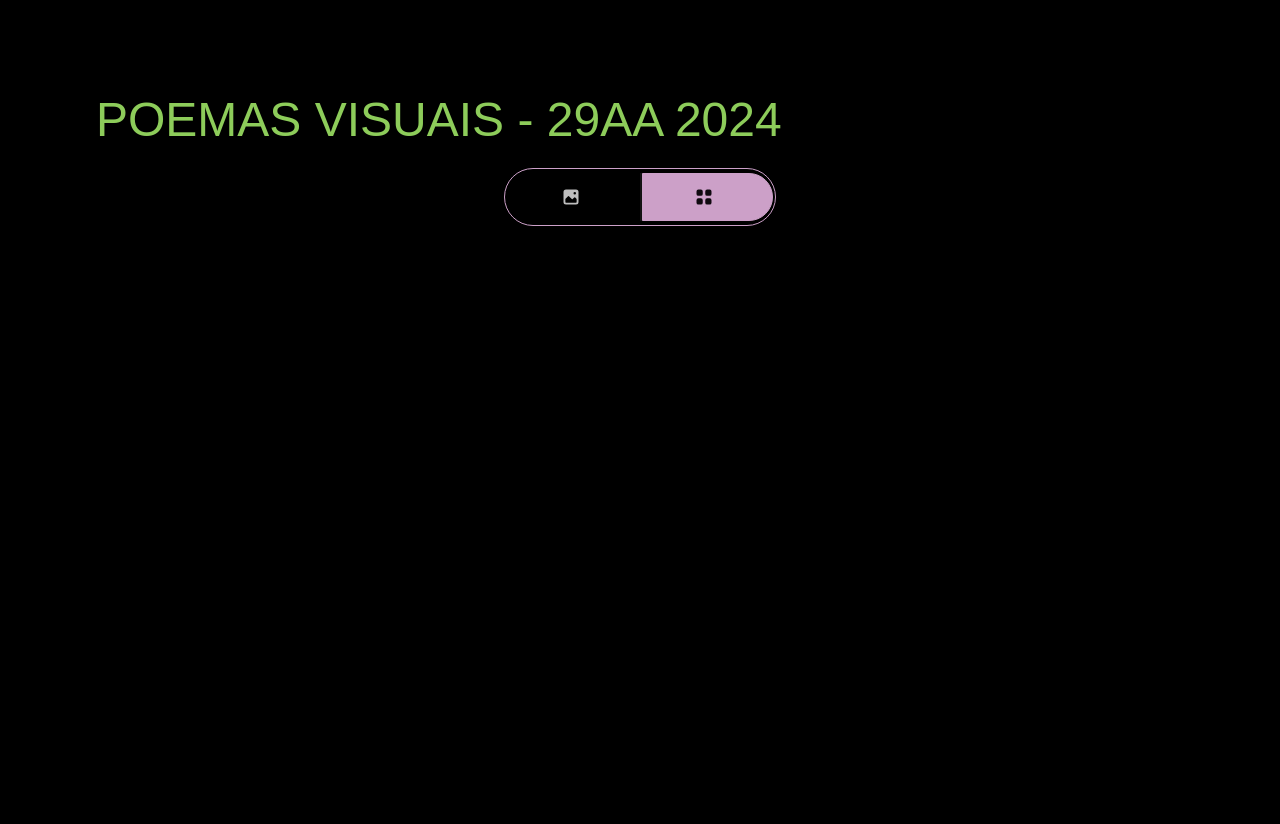
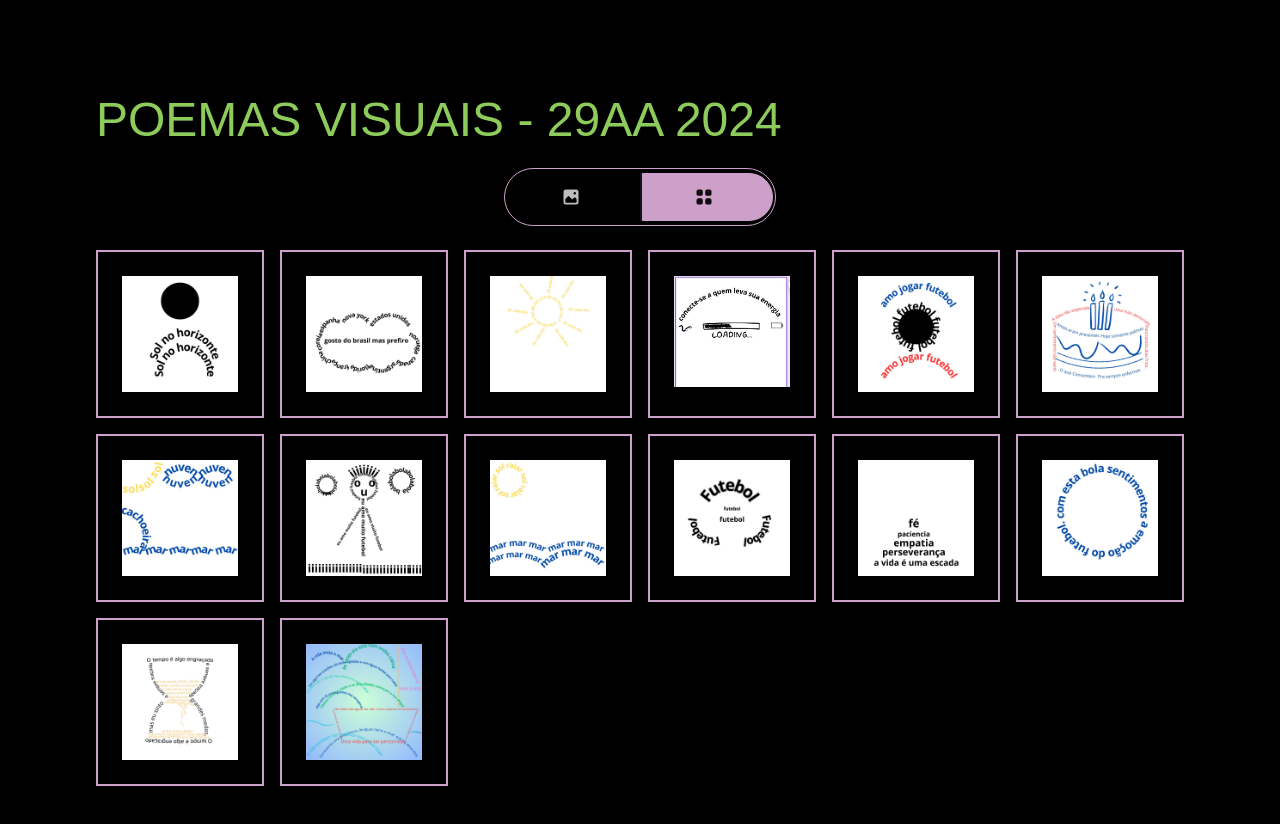
Before and after one commit to TakashiNishii/poemasvisuais29AA, a Next.js app: page / in a window 1280 px wide. Both pictures are taken after a click on the button 707 px from the left and 197 px from the top of the page. Shown: the top 824 px of the page. Before the commit the page ends 800 px from the top, so only its background shows below. Built offline with nearby package versions, Linux system fonts and the light colour scheme; a web font is replaced by a local one.

Commit message:
:art: Grid view

```diff
--- a/app/components/PoemasList.tsx
+++ b/app/components/PoemasList.tsx
@@ -4,6 +4,7 @@ import { useState } from "react"
 import PoemasListCarousel from "./PoemasListCarousel"
 import { TypeView } from "../enum/TypeView"
 import TypeViewButton from "./TypeViewButton"
+import PoemasListGrid from "./PoemasListGrid"
 
 const PoemasList = () => {
   const [typeView, setTypeView] = useState(TypeView.carousel) // ['carousel', 'grid']
@@ -13,7 +14,7 @@ const PoemasList = () => {
       {typeView === TypeView.carousel ?
         <PoemasListCarousel />
         :
-        <></>
+        <PoemasListGrid />
       }
     </>
 
--- /dev/null
+++ b/app/components/PoemasListGrid.tsx
@@ -0,0 +1,15 @@
+import Image from 'next/image'
+
+const PoemasListGrid = () => {
+  return (
+    <div className='grid grid-cols-1 gap-4 md:grid-cols-2 lg:grid-cols-6'>
+      {Array.from({ length: 14 }).map((_, i) => (
+        <div key={i} id={`item${i + 1}`} className="border-2 border-secondary p-6">
+          <Image width={250} height={250} src={`/Poemas/Poema${i + 1}.jpeg`} alt='Poema visual' className="max-w-full" />
+        </div>
+      ))}
+    </div>
+  )
+}
+
+export default PoemasListGrid
```
